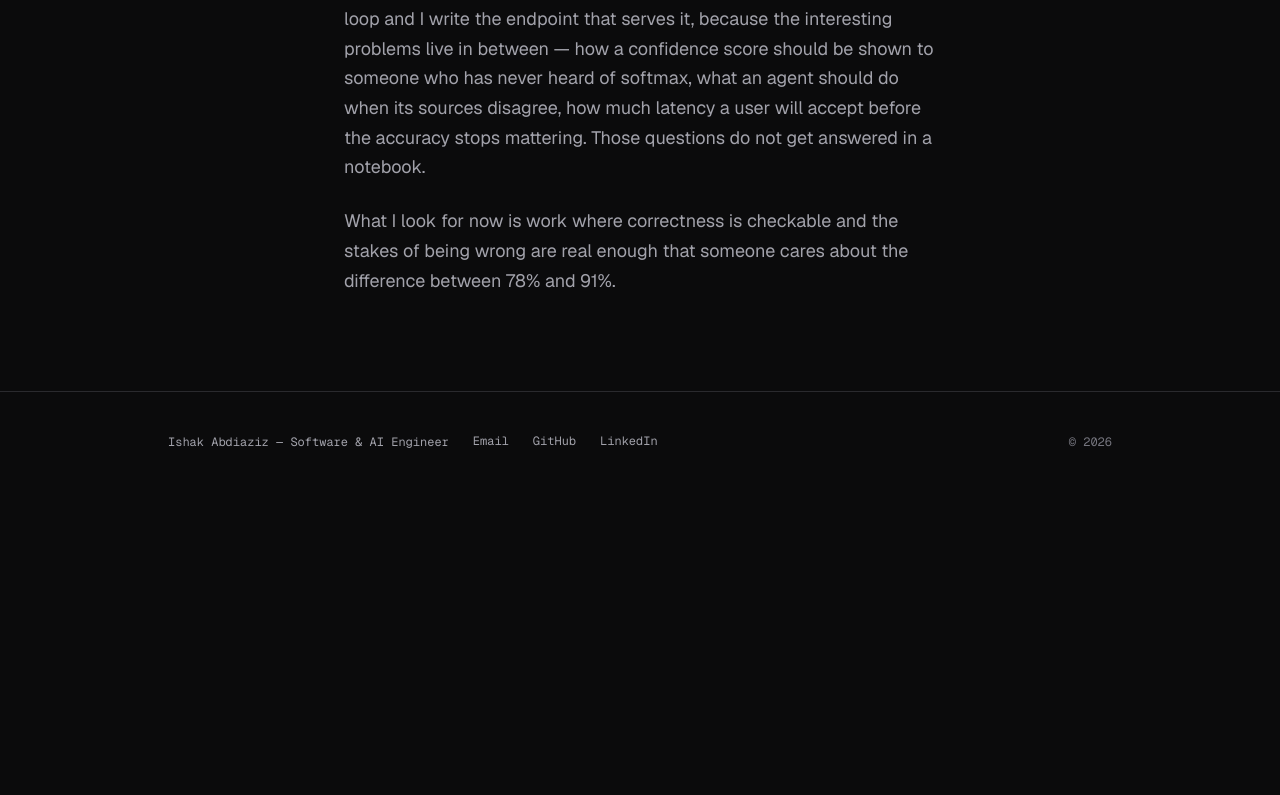
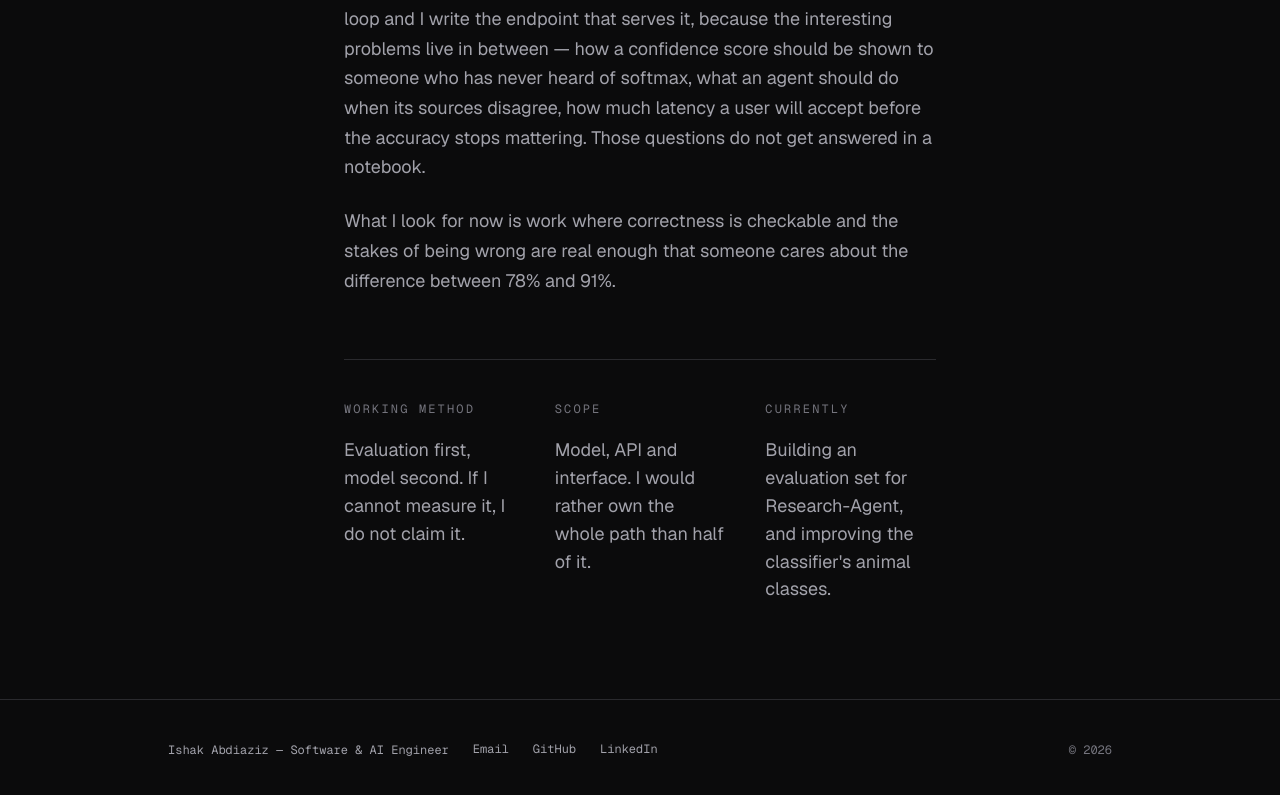
Before and after one commit to IshakAbdiazizHussen/Ishak-Abdiaziz----Portfolio, a Next.js app in the folder frontend/: page /how-i-got-here in a window 1280 px wide. Shown: the part 795-1590 px from the top of the page. Before the commit the page ends 1288 px from the top, so only its background shows below. Built offline with nearby package versions, Linux system fonts and the light colour scheme; no server answers.

Commit message:
Bring there three sections ...

```diff
--- a/frontend/app/how-i-got-here/how-i-got-here.module.css
+++ b/frontend/app/how-i-got-here/how-i-got-here.module.css
@@ -24,3 +24,38 @@
 .line {
   display: block;
 }
+
+.facts {
+  display: grid;
+  grid-template-columns: repeat(3, 1fr);
+  gap: var(--space-lg);
+  margin: var(--space-xl) 0 0;
+  padding-top: var(--space-lg);
+  border-top: var(--border-width) solid var(--border);
+}
+
+.fact {
+  min-width: 0;
+}
+
+.factLabel {
+  font-family: var(--font-mono-stack);
+  font-size: var(--text-xs);
+  letter-spacing: 0.18em;
+  text-transform: uppercase;
+  color: var(--text-faint);
+}
+
+.factBody {
+  margin: var(--space-sm) 0 0;
+  font-size: var(--text-md);
+  line-height: 1.55;
+  color: var(--text-dim);
+}
+
+@media (max-width: 640px) {
+  .facts {
+    grid-template-columns: 1fr;
+    gap: var(--space-md);
+  }
+}
--- a/frontend/app/how-i-got-here/page.tsx
+++ b/frontend/app/how-i-got-here/page.tsx
@@ -27,6 +27,14 @@ export default function HowIGotHerePage() {
           <p key={i}>{paragraph}</p>
         ))}
       </Prose>
+      <dl className={styles.facts}>
+        {about.facts.map((fact) => (
+          <div key={fact.label} className={styles.fact}>
+            <dt className={styles.factLabel}>{fact.label}</dt>
+            <dd className={styles.factBody}>{fact.body}</dd>
+          </div>
+        ))}
+      </dl>
     </Container>
   );
 }
--- a/frontend/content/about.ts
+++ b/frontend/content/about.ts
@@ -32,4 +32,20 @@ export const about = {
     "What I look for now is work where correctness is checkable and the stakes of being " +
       "wrong are real enough that someone cares about the difference between 78% and 91%.",
   ],
+  facts: [
+    {
+      label: "Working method",
+      body: "Evaluation first, model second. If I cannot measure it, I do not claim it.",
+    },
+    {
+      label: "Scope",
+      body: "Model, API and interface. I would rather own the whole path than half of it.",
+    },
+    {
+      label: "Currently",
+      body:
+        "Building an evaluation set for Research-Agent, and improving the classifier's " +
+        "animal classes.",
+    },
+  ],
 } as const;
```
